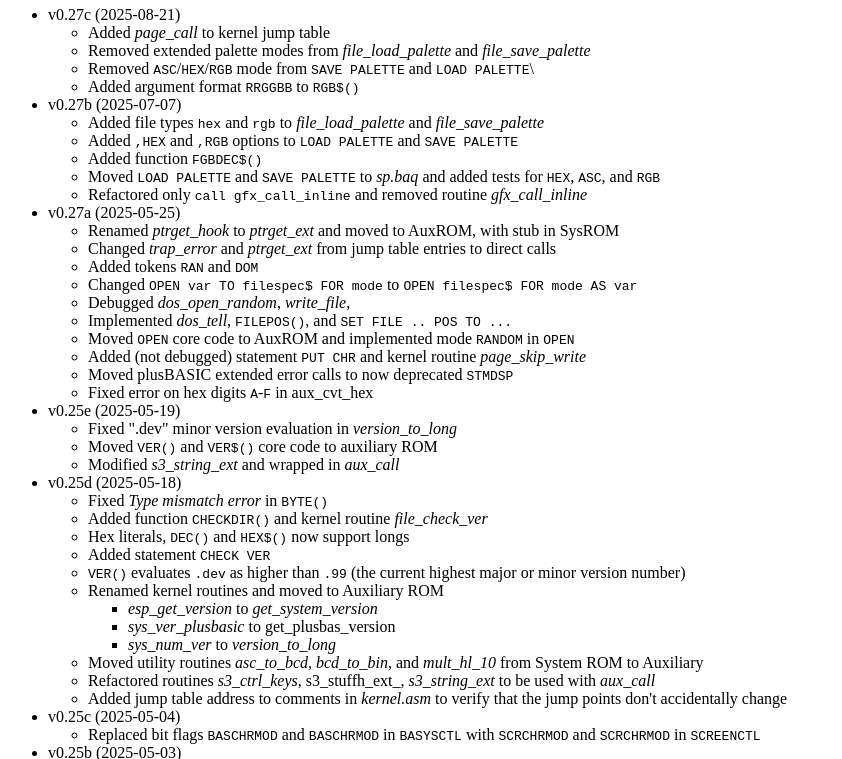
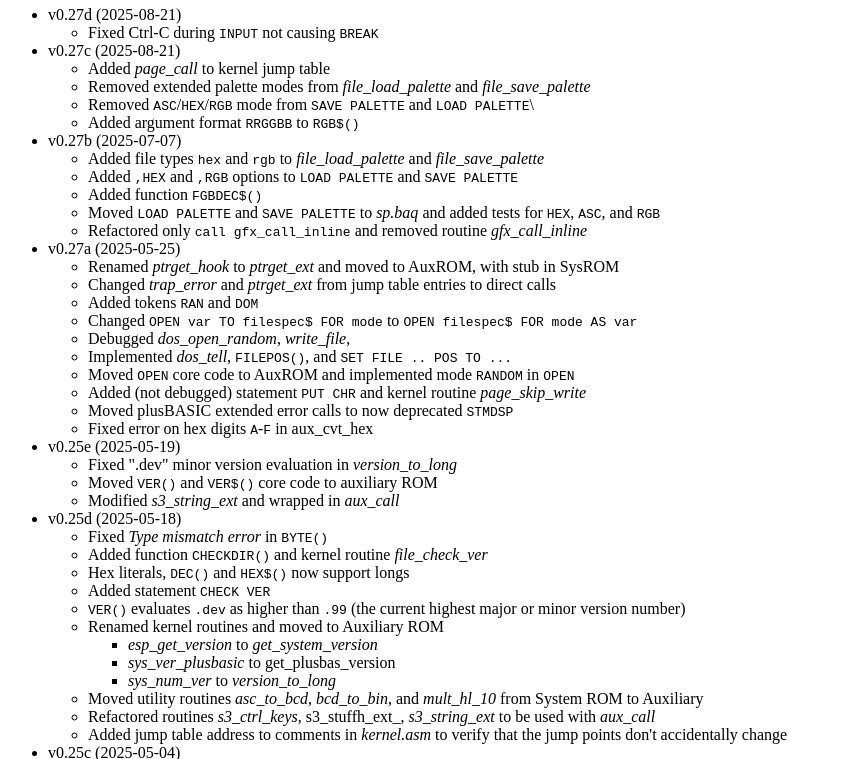
Before and after one commit to RevCurtisP/AquariusPlus, a plain HTML site: page www/release/releases.html in a window 1280 px wide. Shown: the part 60-819 px from the top of the page, without its empty margins (0-842 px from the left). Drawn offline with Linux system fonts and the light colour scheme.

Commit message:
v0.27d - Fixed Ctrl-C during INPUT not causing BREAK

```diff
--- a/www/release/releases.html
+++ b/www/release/releases.html
@@ -16,6 +16,8 @@ td, h1, h2, h3, h4, h5, p, ul, ol, li {
   <body>
     <h1 id="plusbasic-release-history">plusBASIC Release History</h1>
     <ul>
+      <li>v0.27d (2025-08-21)
+<ul><li>Fixed Ctrl-C during <code>INPUT</code> not causing <code>BREAK</code></li></ul></li>
       <li>v0.27c (2025-08-21)
 <ul><li>Added <em>page_call</em> to kernel jump table</li><li>Removed extended palette modes from <em>file_load_palette</em> and <em>file_save_palette</em></li><li>Removed <code>ASC</code>/<code>HEX</code>/<code>RGB</code> mode from <code>SAVE PALETTE</code> and <code>LOAD PALETTE</code>\</li><li>Added argument format <code>RRGGBB</code>  to <code>RGB$()</code></li></ul></li>
       <li>v0.27b (2025-07-07)
```
Also changed, not shown: 4 other files.
